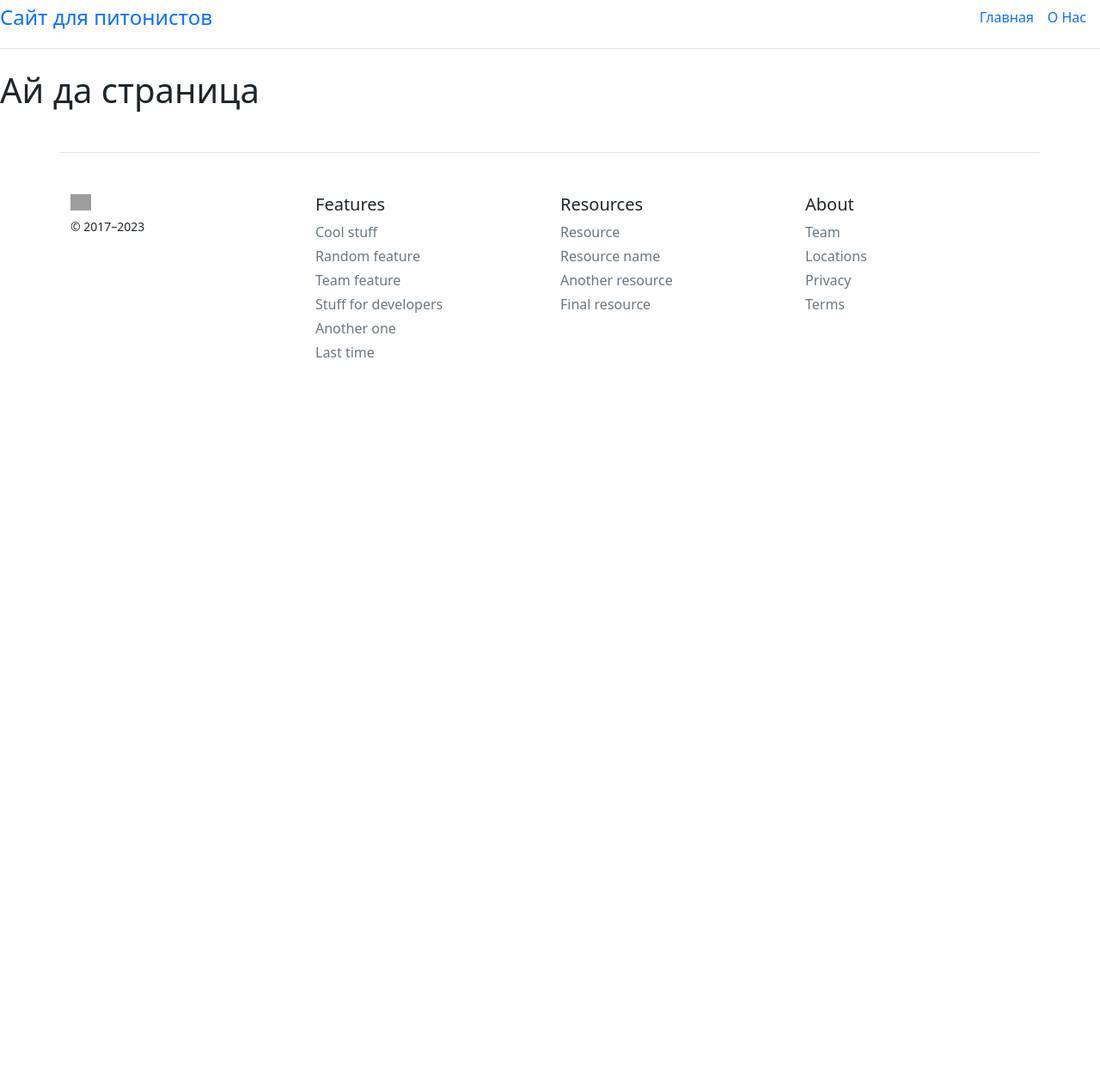
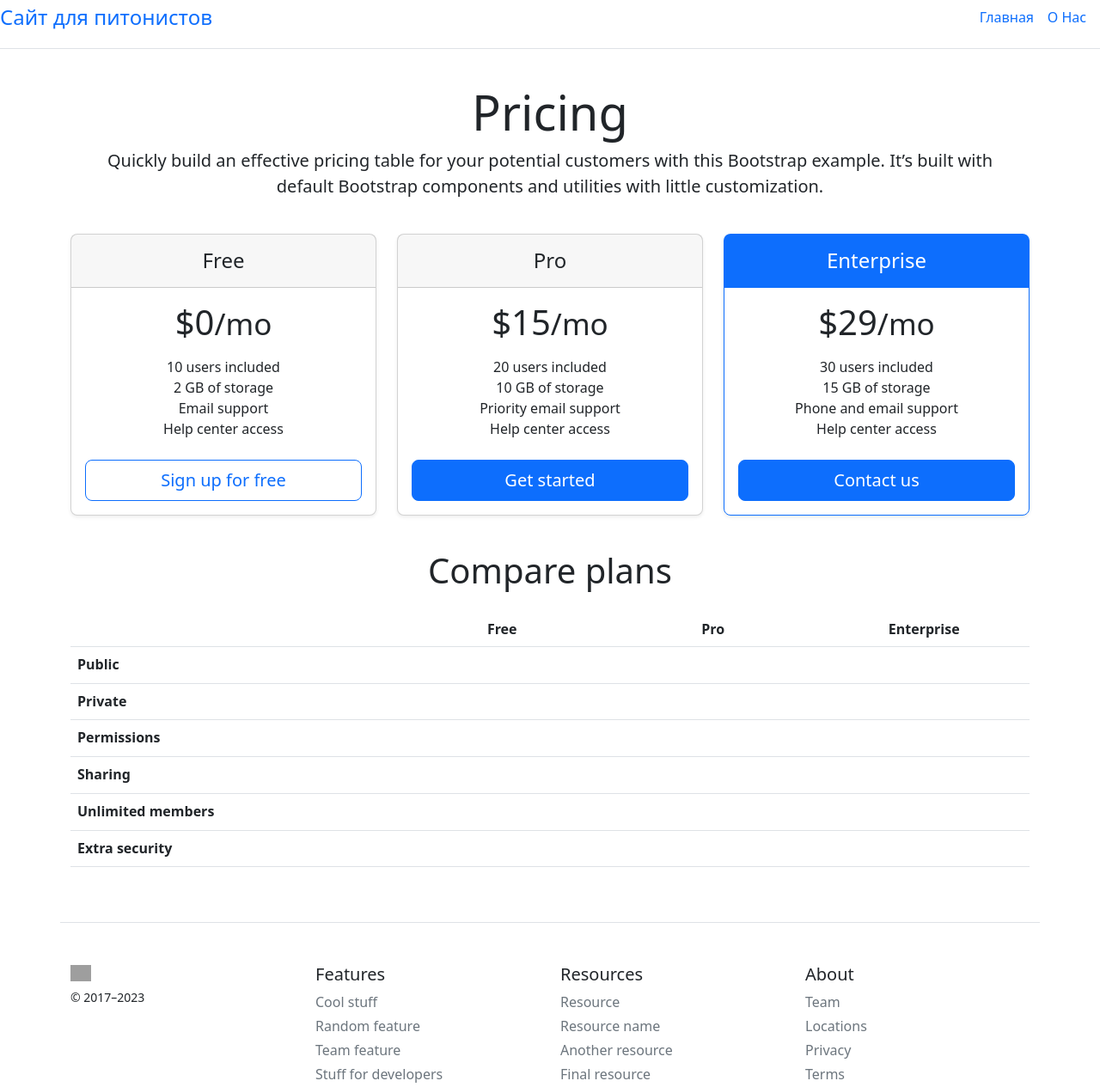
Before and after one commit to Kabanskiy/flaskblog, a Flask app: page / in a window 1280 px wide. Shown: the top 1265 px of the page at 86% size. Before the commit the page ends 416 px from the top, so only its background shows below. Run offline with Flask 3, Linux system fonts and the light colour scheme; lists and menus that the app fills with data are empty; grey boxes are pictures that could not be loaded.

Commit message:
Добавлены шаблоны в блок боди

```diff
--- a/templates/about.html
+++ b/templates/about.html
@@ -5,5 +5,7 @@
 {% endblock %}
 
 {% block body %}
-    <h2>Такие сякие</h2>
+    <div class="container">
+        <h2>Такие сякие</h2>
+    </div>
 {% endblock %}
--- a/templates/index.html
+++ b/templates/index.html
@@ -5,5 +5,121 @@
 {% endblock %}
 
 {% block body %}
-    <h1>Ай да страница</h1>
+    <div class="container">
+    <div class="pricing-header p-3 pb-md-4 mx-auto text-center">
+      <h1 class="display-4 fw-normal">Pricing</h1>
+      <p class="fs-5 text-body-secondary">Quickly build an effective pricing table for your potential customers with this Bootstrap example. It’s built with default Bootstrap components and utilities with little customization.</p>
+    </div>
+    <main>
+    <div class="row row-cols-1 row-cols-md-3 mb-3 text-center">
+      <div class="col">
+        <div class="card mb-4 rounded-3 shadow-sm">
+          <div class="card-header py-3">
+            <h4 class="my-0 fw-normal">Free</h4>
+          </div>
+          <div class="card-body">
+            <h1 class="card-title pricing-card-title">$0<small class="text-body-secondary fw-light">/mo</small></h1>
+            <ul class="list-unstyled mt-3 mb-4">
+              <li>10 users included</li>
+              <li>2 GB of storage</li>
+              <li>Email support</li>
+              <li>Help center access</li>
+            </ul>
+            <button type="button" class="w-100 btn btn-lg btn-outline-primary">Sign up for free</button>
+          </div>
+        </div>
+      </div>
+      <div class="col">
+        <div class="card mb-4 rounded-3 shadow-sm">
+          <div class="card-header py-3">
+            <h4 class="my-0 fw-normal">Pro</h4>
+          </div>
+          <div class="card-body">
+            <h1 class="card-title pricing-card-title">$15<small class="text-body-secondary fw-light">/mo</small></h1>
+            <ul class="list-unstyled mt-3 mb-4">
+              <li>20 users included</li>
+              <li>10 GB of storage</li>
+              <li>Priority email support</li>
+              <li>Help center access</li>
+            </ul>
+            <button type="button" class="w-100 btn btn-lg btn-primary">Get started</button>
+          </div>
+        </div>
+      </div>
+      <div class="col">
+        <div class="card mb-4 rounded-3 shadow-sm border-primary">
+          <div class="card-header py-3 text-bg-primary border-primary">
+            <h4 class="my-0 fw-normal">Enterprise</h4>
+          </div>
+          <div class="card-body">
+            <h1 class="card-title pricing-card-title">$29<small class="text-body-secondary fw-light">/mo</small></h1>
+            <ul class="list-unstyled mt-3 mb-4">
+              <li>30 users included</li>
+              <li>15 GB of storage</li>
+              <li>Phone and email support</li>
+              <li>Help center access</li>
+            </ul>
+            <button type="button" class="w-100 btn btn-lg btn-primary">Contact us</button>
+          </div>
+        </div>
+      </div>
+    </div>
+
+    <h2 class="display-6 text-center mb-4">Compare plans</h2>
+
+    <div class="table-responsive">
+      <table class="table text-center">
+        <thead>
+          <tr>
+            <th style="width: 34%;"></th>
+            <th style="width: 22%;">Free</th>
+            <th style="width: 22%;">Pro</th>
+            <th style="width: 22%;">Enterprise</th>
+          </tr>
+        </thead>
+        <tbody>
+          <tr>
+            <th scope="row" class="text-start">Public</th>
+            <td><svg class="bi" width="24" height="24"><use xlink:href="#check"></use></svg></td>
+            <td><svg class="bi" width="24" height="24"><use xlink:href="#check"></use></svg></td>
+            <td><svg class="bi" width="24" height="24"><use xlink:href="#check"></use></svg></td>
+          </tr>
+          <tr>
+            <th scope="row" class="text-start">Private</th>
+            <td></td>
+            <td><svg class="bi" width="24" height="24"><use xlink:href="#check"></use></svg></td>
+            <td><svg class="bi" width="24" height="24"><use xlink:href="#check"></use></svg></td>
+          </tr>
+        </tbody>
+
+        <tbody>
+          <tr>
+            <th scope="row" class="text-start">Permissions</th>
+            <td><svg class="bi" width="24" height="24"><use xlink:href="#check"></use></svg></td>
+            <td><svg class="bi" width="24" height="24"><use xlink:href="#check"></use></svg></td>
+            <td><svg class="bi" width="24" height="24"><use xlink:href="#check"></use></svg></td>
+          </tr>
+          <tr>
+            <th scope="row" class="text-start">Sharing</th>
+            <td></td>
+            <td><svg class="bi" width="24" height="24"><use xlink:href="#check"></use></svg></td>
+            <td><svg class="bi" width="24" height="24"><use xlink:href="#check"></use></svg></td>
+          </tr>
+          <tr>
+            <th scope="row" class="text-start">Unlimited members</th>
+            <td></td>
+            <td><svg class="bi" width="24" height="24"><use xlink:href="#check"></use></svg></td>
+            <td><svg class="bi" width="24" height="24"><use xlink:href="#check"></use></svg></td>
+          </tr>
+          <tr>
+            <th scope="row" class="text-start">Extra security</th>
+            <td></td>
+            <td></td>
+            <td><svg class="bi" width="24" height="24"><use xlink:href="#check"></use></svg></td>
+          </tr>
+        </tbody>
+      </table>
+    </div>
+  </main>
+  </div>
 {% endblock %}
```
